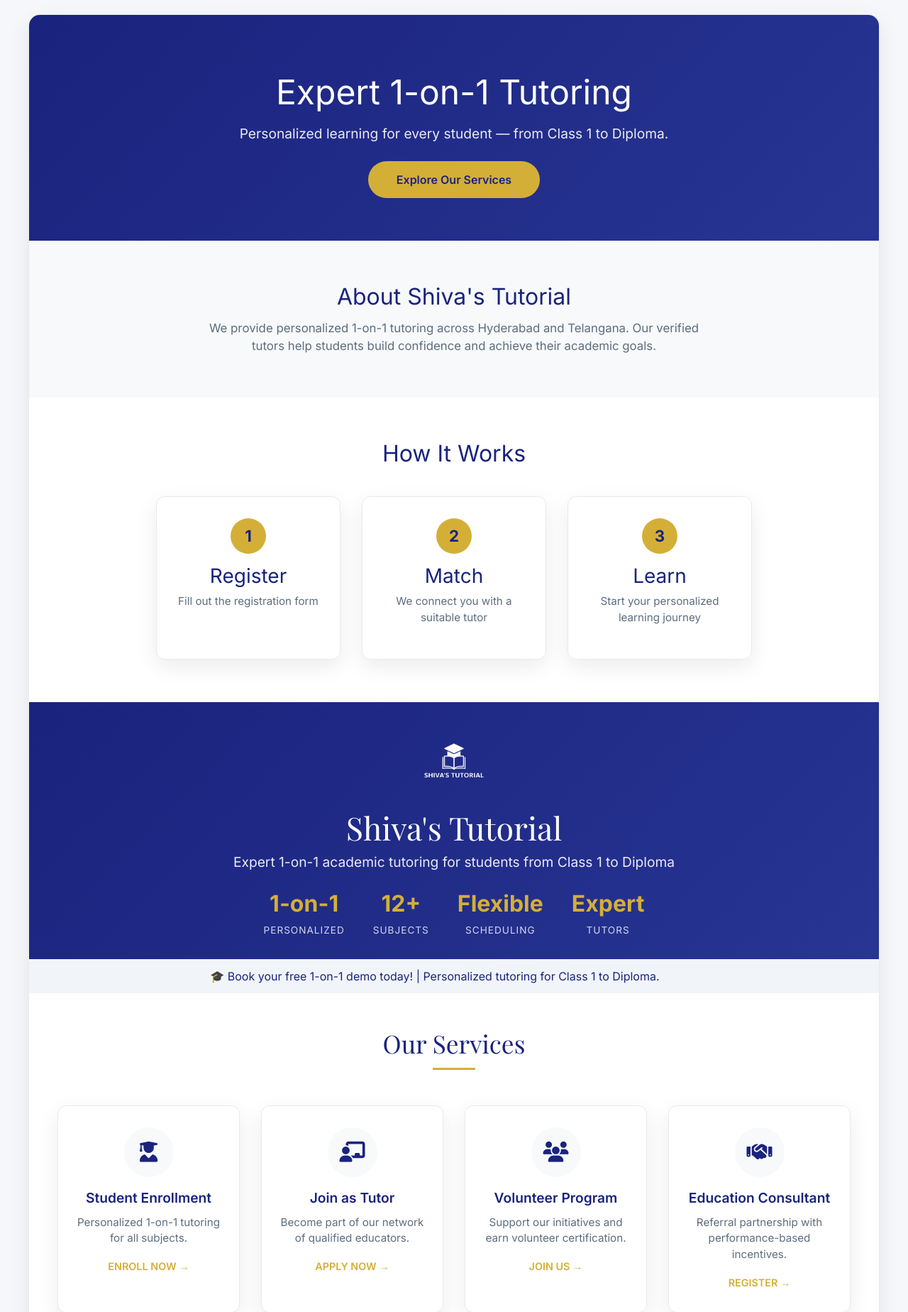
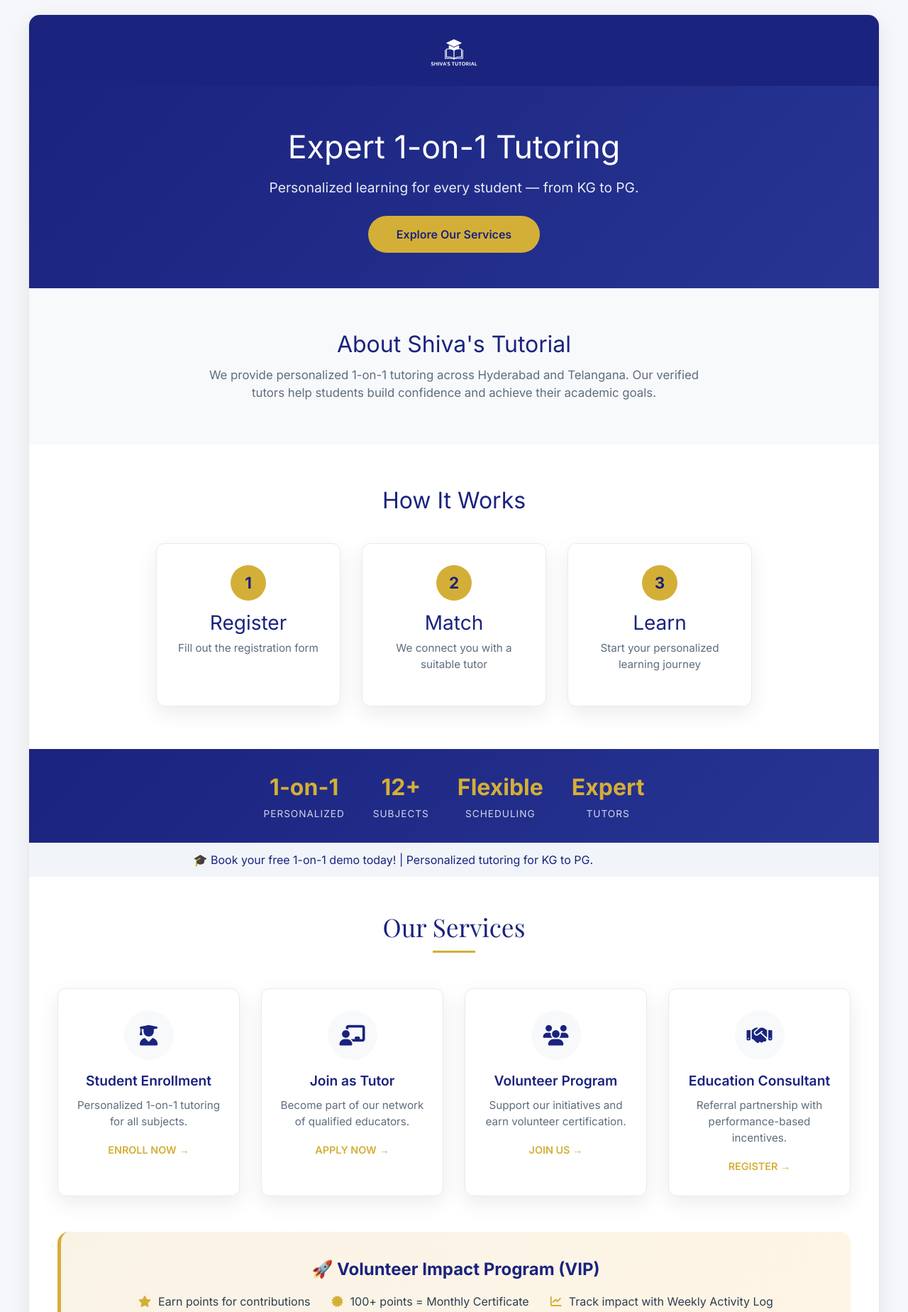
Before and after one commit to ShivaKumar162124/Shiva-sTutorial, a Django app: page / in a window 1280 px wide. Shown: the top 1848 px of the page at 71% size. Run offline with Django 5.2, Linux system fonts and the light colour scheme; data comes from the database, SQL or seed files in the repository.

Commit message:
Fixed logo position and updated tagline to KG to PG

```diff
--- a/main/templates/main/landing.html
+++ b/main/templates/main/landing.html
@@ -6,9 +6,9 @@
     <meta charset="UTF-8" />
     <meta name="viewport" content="width=device-width, initial-scale=1.0" />
     <title>Shiva's Tutorial | Premium 1-on-1 Academic Tutoring</title>
-    <meta name="description" content="Expert 1-on-1 tutoring for students Class 1 to Diploma. Structured learning, qualified tutors, and proven results." />
+    <meta name="description" content="Expert 1-on-1 tutoring for students KG to PG. Structured learning, qualified tutors, and proven results." />
     <meta property="og:title" content="Shiva's Tutorial | Premium Academic Tutoring" />
-    <meta property="og:description" content="Expert 1-on-1 tutoring for students Class 1 to Diploma." />
+    <meta property="og:description" content="Expert 1-on-1 tutoring for students KG to PG." />
     <meta property="og:image" content="https://shiva-stutorials.onrender.com/static/main/logo.png" />
     <meta property="og:url" content="https://shiva-stutorials.onrender.com" />
     <meta name="twitter:card" content="summary_large_image" />
@@ -54,14 +54,25 @@
             border: 1px solid #eaeaea;
         }
 
+        /* Logo Bar */
+        .logo-bar {
+            text-align: center;
+            padding: 20px 20px 10px;
+            background: var(--primary);
+        }
+        .logo-bar img {
+            height: 70px;
+            filter: brightness(0) invert(1);
+        }
+
         /* Hero Section */
         .hero {
             text-align: center;
-            padding: 80px 20px 60px;
+            padding: 60px 20px 50px;
             background: linear-gradient(135deg, var(--primary), var(--secondary));
             color: white;
         }
-        .hero h1 { font-size: 3rem; margin-bottom: 15px; }
+        .hero h1 { font-size: 2.8rem; margin-bottom: 15px; }
         .hero p { font-size: 1.2rem; opacity: 0.9; max-width: 650px; margin: 0 auto 25px; }
         .btn-primary {
             background: var(--gold);
@@ -121,21 +132,31 @@
         .step h3 { color: var(--primary); margin-bottom: 8px; }
         .step p { color: var(--text-light); font-size: 0.95rem; }
 
-        /* Header */
-        .header-section {
+        /* Stats */
+        .stats-section {
             background: linear-gradient(135deg, var(--primary), var(--secondary));
             color: white;
-            padding: 40px 40px 30px;
+            padding: 30px 20px;
             text-align: center;
-            position: relative;
-            overflow: hidden;
         }
-        .logo { height: 90px; filter: brightness(0) invert(1); margin-bottom: 20px; }
-        .site-title { font-family: 'Playfair Display', serif; font-size: 2.8rem; }
-        .site-tagline { font-size: 1.2rem; opacity: 0.9; max-width: 650px; margin: 0 auto 15px; }
-        .highlight-stats { display: flex; justify-content: center; gap: 40px; flex-wrap: wrap; margin-top: 20px; }
-        .stat-number { font-size: 2rem; font-weight: 700; color: var(--gold); display: block; }
-        .stat-label { font-size: 0.85rem; opacity: 0.8; text-transform: uppercase; letter-spacing: 1px; }
+        .stats-section .highlight-stats {
+            display: flex;
+            justify-content: center;
+            gap: 40px;
+            flex-wrap: wrap;
+        }
+        .stats-section .stat-number {
+            font-size: 2rem;
+            font-weight: 700;
+            color: var(--gold);
+            display: block;
+        }
+        .stats-section .stat-label {
+            font-size: 0.85rem;
+            opacity: 0.8;
+            text-transform: uppercase;
+            letter-spacing: 1px;
+        }
 
         /* Ticker */
         .ticker-wrapper {
@@ -320,10 +341,15 @@
 
 <div class="main-container">
 
+    <!-- Logo Bar (Top) -->
+    <div class="logo-bar">
+        <img src="{% static 'main/logo.png' %}" alt="Shiva's Tutorial Logo" />
+    </div>
+
     <!-- Hero -->
     <div class="hero">
         <h1>Expert 1-on-1 Tutoring</h1>
-        <p>Personalized learning for every student — from Class 1 to Diploma.</p>
+        <p>Personalized learning for every student — from KG to PG.</p>
         <a href="#services" class="btn-primary">Explore Our Services</a>
     </div>
 
@@ -355,11 +381,8 @@
         </div>
     </div>
 
-    <!-- Header -->
-    <div class="header-section">
-        <img src="{% static 'main/logo.png' %}" alt="Shiva's Tutorial Logo" class="logo" />
-        <h1 class="site-title">Shiva's Tutorial</h1>
-        <p class="site-tagline">Expert 1-on-1 academic tutoring for students from Class 1 to Diploma</p>
+    <!-- Stats -->
+    <div class="stats-section">
         <div class="highlight-stats">
             <div class="stat-item"><span class="stat-number">1-on-1</span><span class="stat-label">Personalized</span></div>
             <div class="stat-item"><span class="stat-number">12+</span><span class="stat-label">Subjects</span></div>
@@ -370,7 +393,7 @@
 
     <!-- Ticker -->
     <div class="ticker-wrapper">
-        <div class="ticker-content">🎓 Book your free 1-on-1 demo today! | Personalized tutoring for Class 1 to Diploma.</div>
+        <div class="ticker-content">🎓 Book your free 1-on-1 demo today! | Personalized tutoring for KG to PG.</div>
     </div>
 
     <!-- Services -->
```
